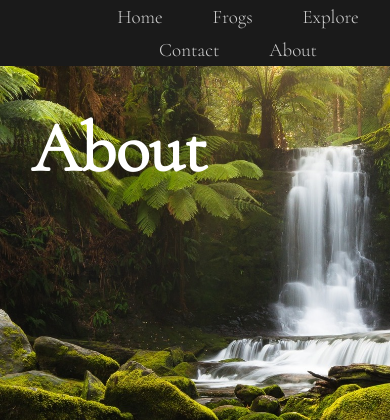
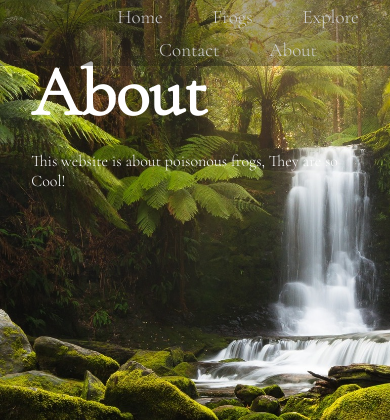
Before and after one commit to protrooper/Linuses-12DTP-project, a Flask app: page /about in a window 390 px wide. Shown: the top 420 px of the page. Run offline with Flask 3, Linux system fonts and the light colour scheme.

Commit message:
Navbar is now fixed, fades in/out when scrolled. Went back to CSS grid for all_frogs page, made it responsive. Fixed data integrity for frog size.

```diff
--- a/routes.py
+++ b/routes.py
@@ -17,7 +17,6 @@ app.config['UPLOAD_FOLDER'] = UPLOAD_FOLDER
 # parameters:
 #       queries (list): a list of list/s containing the SQL queries and their parameters
 #       fetchall (list): a list of bool values which determine whether the fetchall is used or not
-
 def fetch_data(queries: list, fetchall: list):
     conn = sqlite3.connect('frog.db')
     cur = conn.cursor()
--- a/static/css/style.css
+++ b/static/css/style.css
@@ -3,7 +3,6 @@
 
 body {
     margin: 0;
-    padding: 0;
     min-height: 100vh;
     font-family: "Cormorant garamond", sans-serif;
     font-weight: 300;
@@ -44,7 +43,7 @@ h1 {
     text-align: left;
     font-size: 70px;
     padding-left: 8%;
-    padding-top: 40px;
+    padding-top: 50px;
 }
 
 h2 {
@@ -79,13 +78,19 @@ a {
 /**NAV BAR
 ---------------------------------------------------------------**/
 
-.container {
-    width: 90%;
+
+#container {
+    width: 100%;
     margin: 0 auto;
+    background: #1a1a1a5d;
+    transition: 0.4s;
 }
 
 header {
-    background-color: rgb(26, 26, 26);
+    position: fixed;
+    top: 0;
+    z-index: 500;
+    width: 100%;
 }
 
 /**clearfix
@@ -95,7 +100,6 @@ header::after {
     display: table;
     clear: both;
 }
-
 
 nav {
     text-align: center;
@@ -162,8 +166,8 @@ nav a:hover::before {
     width: 100%;
     height: 85vh;
     margin: 0 auto;
-    padding: 0px;
-    padding-bottom: 16%;
+    padding: 4% 0;
+    padding-bottom: 6%;
     background: url("home_page.jpg") center/cover scroll no-repeat ;
     position: relative;
 }
@@ -200,6 +204,10 @@ nav a:hover::before {
 
 /**all_frogs page
 ----------------------------------------------------------------------------**/
+
+.all_frogs h2 {
+    padding: 0 8%;
+}
 
 /**back_button hover animation**/
 .back_button {
@@ -245,7 +253,6 @@ for all_frogs and search results pages**/
   text-align: center;
   transition: all ease-in-out 250ms;
   height: 380px;
-  width: 30%;
 }
 
 /**grid item hover animation**/
@@ -255,9 +262,8 @@ for all_frogs and search results pages**/
 
 .grid-container {
     padding: 110px 8%;
-    display: flex;
-    flex-wrap: wrap;
-    justify-content: space-evenly;
+    display: grid;
+    grid-template-columns: repeat(auto-fill, minmax(300px, 1fr));
     gap: 42px;
 }
 
@@ -326,13 +332,13 @@ for all_frogs and search results pages**/
 
 .info_container img {
     object-fit: cover;
-    flex-basis: 60%;
-    flex-grow: 2;
+    width: 60%;
+    flex-wrap: 1;
     height: 410px;
 }
 
 .info{
-    flex-basis: auto;
+    width: 30%;
     flex-grow: 1;
     padding-left: 20px;
     background-color: #474747;
@@ -463,3 +469,10 @@ for all_frogs and search results pages**/
     padding: 2% 8% 8%;
     margin: 40px 130px 180px;
 }
+
+/**ABOUT PAGE
+----------------------------------------------------------------------**/
+
+.about {
+    padding: 0 8%;
+}
--- a/templates/about.html
+++ b/templates/about.html
@@ -3,5 +3,8 @@
 
 
 <h1>About</h1>
+<div class = "about">
+    <p>This website is about poisonous frogs, They are so Cool!</p>
+</div>
 
 {%endblock%}
--- a/templates/header.html
+++ b/templates/header.html
@@ -1,4 +1,4 @@
-<div class = "container">
+<div id = "container">
     <nav>
         <ul>
             <li><a href = "/">Home</a></li>
--- a/templates/layout.html
+++ b/templates/layout.html
@@ -6,6 +6,8 @@
         <link rel="preconnect" href="https://fonts.gstatic.com" crossorigin>
         <link href="https://fonts.googleapis.com/css2?family=Cormorant+Garamond:wght@300&display=swap" rel="stylesheet">
         <link rel = "stylesheet" href = "/static/css/style.css">
+
+
     </head>
     <header>
         {%include "header.html"%}
@@ -14,5 +16,18 @@
         <div class = "overlay"></div>
         {%block content%}{%endblock%}
         {%include "footer.html"%}
+
+        <!--fades out nav bar when scrolled  https://www.w3schools.com/howto/howto_js_navbar_shrink_scroll.asp-->
+        <script>
+            window.onscroll = function() {scrollFunction()};
+
+            function scrollFunction() {
+                if (document.body.scrollTop > 80 || document.documentElement.scrollTop > 80) {
+                    document.getElementById("container").style.background = "#1a1a1a";
+                } else {
+                    document.getElementById("container").style.background = "#1a1a1a5d";
+                }
+            }
+        </script>
     </body>
 </html>
```
Also changed, not shown: frog.db.
